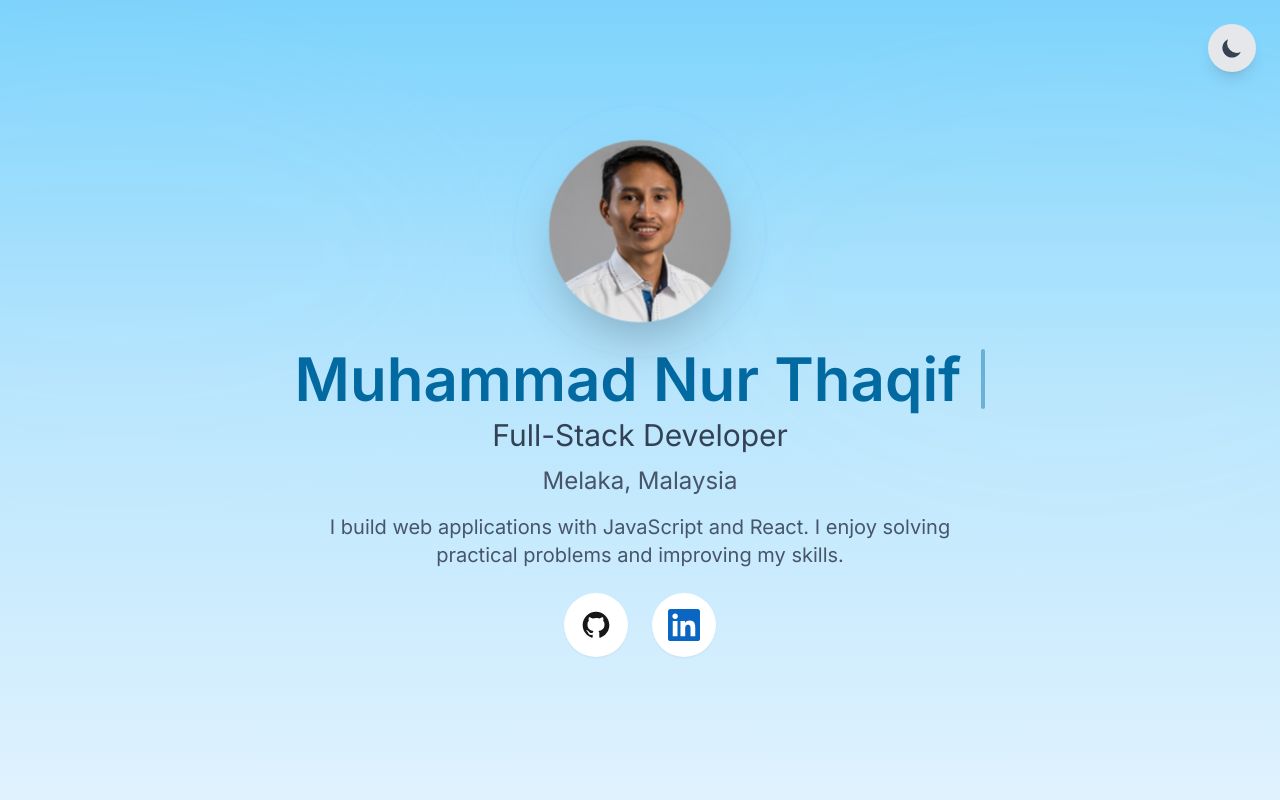
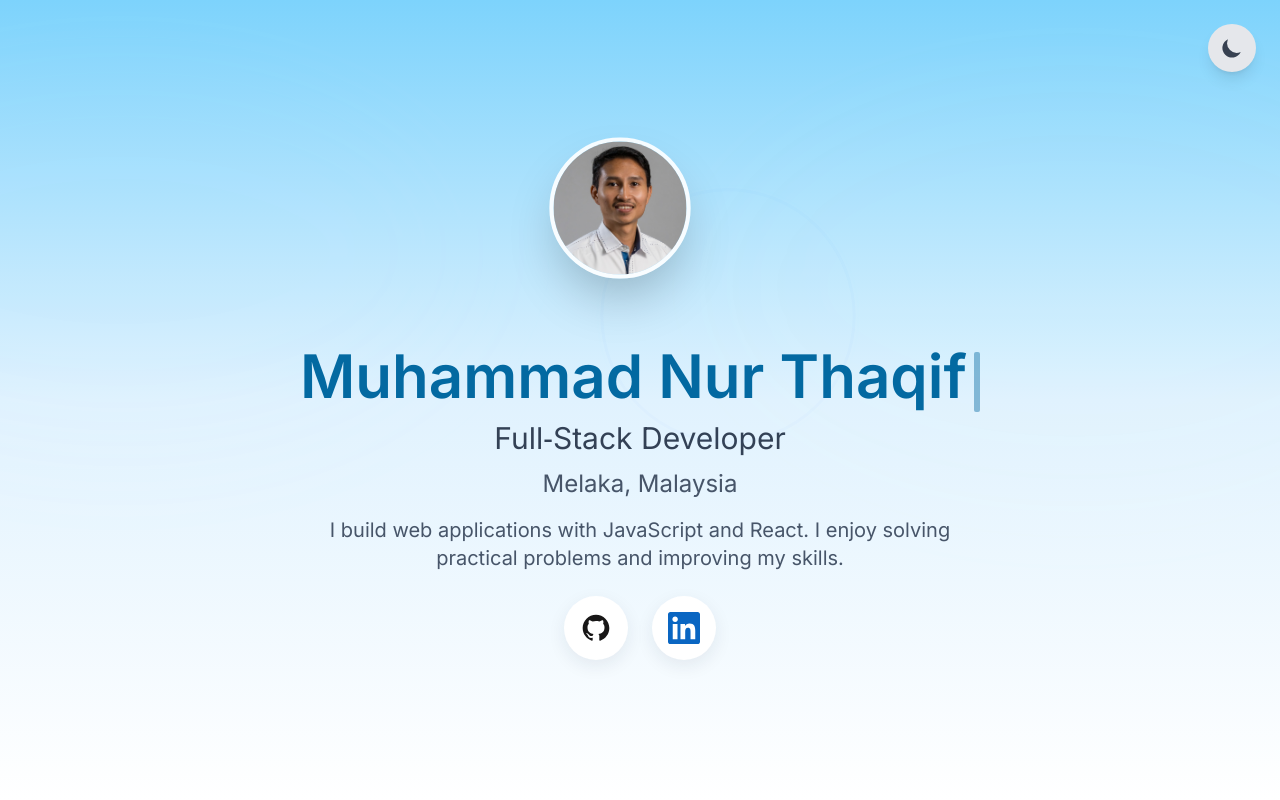
Before and after one commit to mnthaqif/mnthaqif.github.io, a React (Vite) app: page / in a window 1280 px wide. Shown: the top 800 px of the page. Built offline with nearby package versions, Linux system fonts and the light colour scheme.

Commit message:
Refactor Hero component for accessibility and styling
Refactor Hero component for improved accessibility and styling. Updated typing effect and adjusted gradient backgrounds. Enhanced social icons and avatar animations.

```diff
--- a/src/components/sections/Hero.jsx
+++ b/src/components/sections/Hero.jsx
@@ -3,7 +3,7 @@ import { motion } from 'framer-motion';
 import { resumeData } from '../../data/resumeData';
 import avatar from '../../assets/thaqif.jpg';
 
-/** Typing with blinking caret sized relative to the text (uses em units) */
+/** Typing with blinking caret sized to match the name */
 function Typing({ text, speed = 80, className = '' }) {
   const [display, setDisplay] = useState('');
   useEffect(() => {
@@ -18,19 +18,19 @@ function Typing({ text, speed = 80, className = '' }) {
   }, [text, speed]);
 
   return (
-    <span className={className} style={{ display: 'inline-flex', alignItems: 'center' }}>
-      <span>{display}</span>
-      {/* caret sized using em so it matches the surrounding font-size */}
+    <span className={className} aria-label={text}>
+      {display}
       <motion.span
         aria-hidden="true"
+        // caret sized relative to font-size (uses 1em height)
         style={{
           display: 'inline-block',
-          width: '0.08em',
+          marginLeft: '0.45rem',
+          width: '0.10em',
           height: '1em',
-          marginLeft: '0.32em',
+          verticalAlign: 'middle',
           borderRadius: '2px',
           backgroundColor: 'currentColor',
-          verticalAlign: 'middle',
         }}
         animate={{ opacity: [1, 0, 1] }}
         transition={{ duration: 0.9, repeat: Infinity, ease: 'linear' }}
@@ -58,14 +58,14 @@ const Hero = () => {
       className="min-h-screen flex items-center justify-center relative transition-colors duration-300"
       style={{ height: '100vh' }}
     >
-      {/* vertical gradient background - darker so gradient is clearer; dark mode handled via Tailwind classes */}
+      {/* Vertical gradient background: light-blue in light mode, darker but not too dark in dark mode */}
       <div
         className="absolute inset-0 -z-20 transition-colors duration-300
-                   bg-gradient-to-b from-sky-300 via-sky-200 to-sky-100
-                   dark:from-slate-900 dark:via-slate-800 dark:to-slate-800"
+                   bg-gradient-to-b from-sky-300 via-sky-100 to-white
+                   dark:from-slate-900 dark:via-slate-800 dark:to-slate-700"
       />
 
-      {/* subtle blurred background blobs (no centered oval) */}
+      {/* subtle blurred blobs (kept but low-contrast) */}
       <svg
         className="absolute inset-0 w-full h-full -z-10 pointer-events-none"
         viewBox="0 0 1200 700"
@@ -79,49 +79,53 @@ const Hero = () => {
           </filter>
         </defs>
 
-        {/* left blob - low contrast */}
         <motion.g
           filter="url(#blurSoft)"
-          animate={{ x: [0, -16, 0], opacity: [0.18, 0.24, 0.18] }}
+          animate={{ x: [0, -14, 0], opacity: [0.14, 0.22, 0.14] }}
           transition={{ duration: 12, repeat: Infinity, repeatType: 'reverse', ease: 'easeInOut' }}
         >
-          <ellipse cx="160" cy="220" rx="320" ry="180" fill="#bfeaff" opacity="0.18" />
+          <ellipse cx="160" cy="220" rx="320" ry="180" fill="#bfe7ff" opacity="0.16" />
         </motion.g>
 
-        {/* right blob - low contrast */}
         <motion.g
           filter="url(#blurSoft)"
-          animate={{ y: [0, -12, 0], opacity: [0.14, 0.18, 0.14] }}
+          animate={{ y: [0, -10, 0], opacity: [0.12, 0.18, 0.12] }}
           transition={{ duration: 14, repeat: Infinity, repeatType: 'reverse', ease: 'easeInOut' }}
         >
-          <ellipse cx="980" cy="260" rx="340" ry="200" fill="#dfffe8" opacity="0.14" />
+          <ellipse cx="980" cy="260" rx="340" ry="200" fill="#dfffea" opacity="0.12" />
         </motion.g>
       </svg>
 
       <div className="max-w-4xl mx-auto text-center w-full px-4">
         <motion.div variants={containerVariants} initial="hidden" animate="visible" className="mx-auto">
+
           {/* Avatar + wave rings */}
-          <div className="relative inline-block mx-auto mb-6">
-            {/* expanding ring 1 (subtle, uses current theme for visibility) */}
+          <div className="relative inline-block mx-auto mb-6" style={{ width: '11rem', height: '11rem' }}>
+            {/* wave ring 1 */}
             <motion.span
               aria-hidden="true"
-              className="absolute rounded-full"
+              className="absolute left-1/2 top-1/2 -translate-x-1/2 -translate-y-1/2 rounded-full"
               style={{
-                inset: 0,
+                width: '11rem',
+                height: '11rem',
                 borderRadius: '9999px',
-                border: '2px solid rgba(59,130,246,0.16)',
+                boxSizing: 'border-box',
+                border: '2px solid rgba(59,130,246,0.18)',
               }}
               initial={{ scale: 1, opacity: 0.28 }}
               animate={{ scale: [1, 1.9], opacity: [0.28, 0] }}
               transition={{ duration: 2.8, repeat: Infinity, ease: 'easeOut' }}
             />
-            {/* expanding ring 2 (delayed) */}
+
+            {/* wave ring 2 */}
             <motion.span
               aria-hidden="true"
-              className="absolute rounded-full"
+              className="absolute left-1/2 top-1/2 -translate-x-1/2 -translate-y-1/2 rounded-full"
               style={{
-                inset: 0,
+                width: '11rem',
+                height: '11rem',
                 borderRadius: '9999px',
+                boxSizing: 'border-box',
                 border: '2px solid rgba(59,130,246,0.10)',
               }}
               initial={{ scale: 1, opacity: 0.18 }}
@@ -129,62 +133,70 @@ const Hero = () => {
               transition={{ duration: 3.6, repeat: Infinity, ease: 'easeOut', delay: 0.6 }}
             />
 
+            {/* High-resolution, larger avatar (use srcSet if you add a 2x asset). */}
             <motion.img
               variants={itemVariant}
               src={avatar}
+              srcSet={`${avatar} 1x, ${avatar} 2x`}
               alt={personal.name}
-              className="relative z-10 w-36 h-36 md:w-44 md:h-44 rounded-full shadow-2xl object-cover"
+              className="relative z-10 rounded-full shadow-2xl object-cover"
               style={{
-                // help reduce perceived blur: don't scale image up from a smaller source;
-                // prefer to supply a high-res image in src/assets. These flags help rendering
-                imageRendering: 'auto',
-                backfaceVisibility: 'hidden',
-                transform: 'translateZ(0)',
+                width: '8.5rem',
+                height: '8.5rem',
+                border: '4px solid rgba(255,255,255,0.9)',
+                display: 'block',
               }}
-              initial={{ opacity: 0, scale: 0.96 }}
-              animate={{ opacity: 1, y: [0, -12, 0], scale: [0.98, 1.06, 0.98] }}
-              transition={{ duration: 5.0, repeat: Infinity, ease: 'easeInOut' }}
-              whileHover={{ scale: 1.12, y: -6 }}
+              loading="eager"
+              initial={{ opacity: 0, scale: 0.98 }}
+              animate={{ opacity: 1, y: [0, -12, 0], scale: [0.99, 1.08, 0.99] }}
+              transition={{ duration: 5.2, repeat: Infinity, ease: 'easeInOut' }}
+              whileHover={{ scale: 1.14, y: -6 }}
             />
           </div>
 
           {/* Name: blue in light mode, white in dark mode; caret sized to match name */}
           <motion.h1 variants={itemVariant} className="text-4xl md:text-5xl lg:text-6xl font-semibold mb-2">
-            <Typing text={personal.name} speed={70} className="text-sky-700 dark:text-white" />
+            <Typing text={personal.name} speed={66} className="text-sky-700 dark:text-white" />
           </motion.h1>
 
-          {/* Full-Stack Developer: fade-in animation */}
+          {/* Full-Stack Developer: larger and fade-in animation */}
           <motion.p
-            initial={{ opacity: 0, y: 8 }}
-            animate={{ opacity: 1, y: 0 }}
-            transition={{ duration: 0.8, delay: 0.55 }}
-            className="text-2xl md:text-3xl text-slate-700 dark:text-slate-300 mb-3"
+            variants={itemVariant}
+            initial={{ opacity: 0 }}
+            animate={{ opacity: 1 }}
+            transition={{ duration: 0.9, delay: 0.2 }}
+            className="text-2xl md:text-3xl lg:text-3xl text-slate-700 dark:text-slate-300 mb-3"
           >
-            {personal.title}
+            Full‑Stack Developer
           </motion.p>
 
-          {/* Location larger */}
+          {/* larger location and about */}
           <motion.p variants={itemVariant} className="text-xl md:text-2xl text-slate-600 dark:text-slate-400 mb-4">
             {personal.location}
           </motion.p>
 
-          {/* About me larger */}
           <motion.p variants={itemVariant} className="max-w-2xl mx-auto text-slate-600 dark:text-slate-400 mb-6 text-lg md:text-xl">
             I build web applications with JavaScript and React. I enjoy solving practical problems and improving my skills.
           </motion.p>
 
-          {/* Social icons: circular background that adapts to light/dark, larger size, original icon colors */}
+          {/* Social icons: circular backgrounds, larger, adapt to light/dark; email removed */}
           <motion.div variants={itemVariant} className="flex justify-center gap-6 flex-wrap">
             <motion.a
               href={personal.github}
               target="_blank"
               rel="noopener noreferrer"
-              className="p-4 rounded-full bg-white shadow-sm dark:bg-slate-800 flex items-center justify-center"
+              className="flex items-center justify-center rounded-full shadow-sm"
+              style={{
+                width: '4rem',
+                height: '4rem',
+                backgroundColor: 'white',
+                boxShadow: '0 6px 18px rgba(30,41,59,0.08)',
+              }}
+              whileHover={{ scale: 1.06, y: -3 }}
               aria-label="GitHub"
-              whileHover={{ scale: 1.06, y: -3 }}
             >
               <svg className="w-8 h-8" viewBox="0 0 24 24" fill="#181717" aria-hidden="true">
-                <path fillRule="evenodd" d="M12 2C6.477 2 2 6.477 2 12c0 4.42 2.865 8.17 6.839 9.49.5.092.682-.217.682-.482 0-.237-.008-.866-.013-1.7-2.782.603-3.369-1.34-3.369-1.34-.454-1.156-1.11-1.463-1.11-1.463-.908-.62.069-.608.069-.608 1.003.07 1.531 1.03 1.531 1.03.892 1.529 2.341 1.087 2.91.831.092-.646.35-1.086.636-1.336-2.22-.253-4.555-1.11-4.555-4.943 0-1.091.39-1.984 1.029-2.683-.103-.253-.446-1.27.098-2.647 0 0 .84-.269 2.75 1.025A9.578 9.578 0 0112 6.836c.85.004 1.705.114 2.504.336 1.909-1.294 2.747-1.025 2.747-1.025.546 1.377.203 2.394.1 2.647.64.699 1.028 1.592 1.028 2.683 0 3.842-2.339 4.687-4.566 4.935.359.309.678.919.678 1.852 0 1.336-.012 2.415-.012 2.743 0 .267.18.578.688.48C19.138 20.167 22 16.418 22 12c0-5.523-4.477-10-10-10z" clipRule="evenodd" />
+                <path fillRule="evenodd" d="M12 2C6.477 2 2 6.477 2 12c0 4.42 2.865 8.17 6.839 9.49.5.092.682-.217.682-.482 0-.237-.008-.866-.013-1.7-2.782.603-3.369-1.34-3.369-1.34-.454-1.156-1.11-1.463-1.11-1.463-.908-.62.069-.608.069-.608 1.003.07 1.531 1.03 1.531 1.03.892 1.529 2.341 1.087 2.91.831.092-.646.35-1.086.636-1.336-2.22-.253-4.555-1.11-4.555-4.943 0-1.091.39-1.984 1.029-2.683-.103-.253-.446-1.27.098-2.647 0 0 .84-.269 2.75 1.025A9.578 9.578 0 0112 6.836c.85.004 1.705.114 2.504.336 1.909-1.294 2.747-1.025 2.747-1.025.546 1.377.203 2.394.1 2.647.64.699 1.028 1.592 1.028 2.683 0 3.842-2.339 4.687-4.566 4.935.359.309.678.919.678 1.852 0 1.336-.012 2.415-.012 2.743 0 .267.18.578.688.48C19.138 20.167 22 16.418 22 12c0-5.523-4.477-10-10-10z" clipRule="evenodd"/>
               </svg>
             </motion.a>
 
@@ -192,9 +204,15 @@ const Hero = () => {
               href={personal.linkedin}
               target="_blank"
               rel="noopener noreferrer"
-              className="p-4 rounded-full bg-white shadow-sm dark:bg-slate-800 flex items-center justify-center"
+              className="flex items-center justify-center rounded-full shadow-sm"
+              style={{
+                width: '4rem',
+                height: '4rem',
+                backgroundColor: 'white',
+                boxShadow: '0 6px 18px rgba(30,41,59,0.08)',
+              }}
+              whileHover={{ scale: 1.06, y: -3 }}
               aria-label="LinkedIn"
-              whileHover={{ scale: 1.06, y: -3 }}
             >
               <svg className="w-8 h-8" viewBox="0 0 24 24" fill="#0A66C2" aria-hidden="true">
                 <path d="M20.447 20.452h-3.554v-5.569c0-1.328-.027-3.037-1.852-3.037-1.853 0-2.136 1.445-2.136 2.939v5.667H9.351V9h3.414v1.561h.046c.477-.9 1.637-1.85 3.37-1.85 3.601 0 4.267 2.37 4.267 5.455v6.286zM5.337 7.433c-1.144 0-2.063-.926-2.063-2.065 0-1.138.92-2.063 2.063-2.063 1.14 0 2.064.925 2.064 2.063 0 1.139-.925 2.065-2.064 2.065zm1.782 13.019H3.555V9h3.564v11.452zM22.225 0H1.771C.792 0 0 .774 0 1.729v20.542C0 23.227.792 24 1.771 24h20.451C23.2 24 24 23.227 24 22.271V1.729C24 .774 23.2 0 22.222 0h.003z"/>
```
